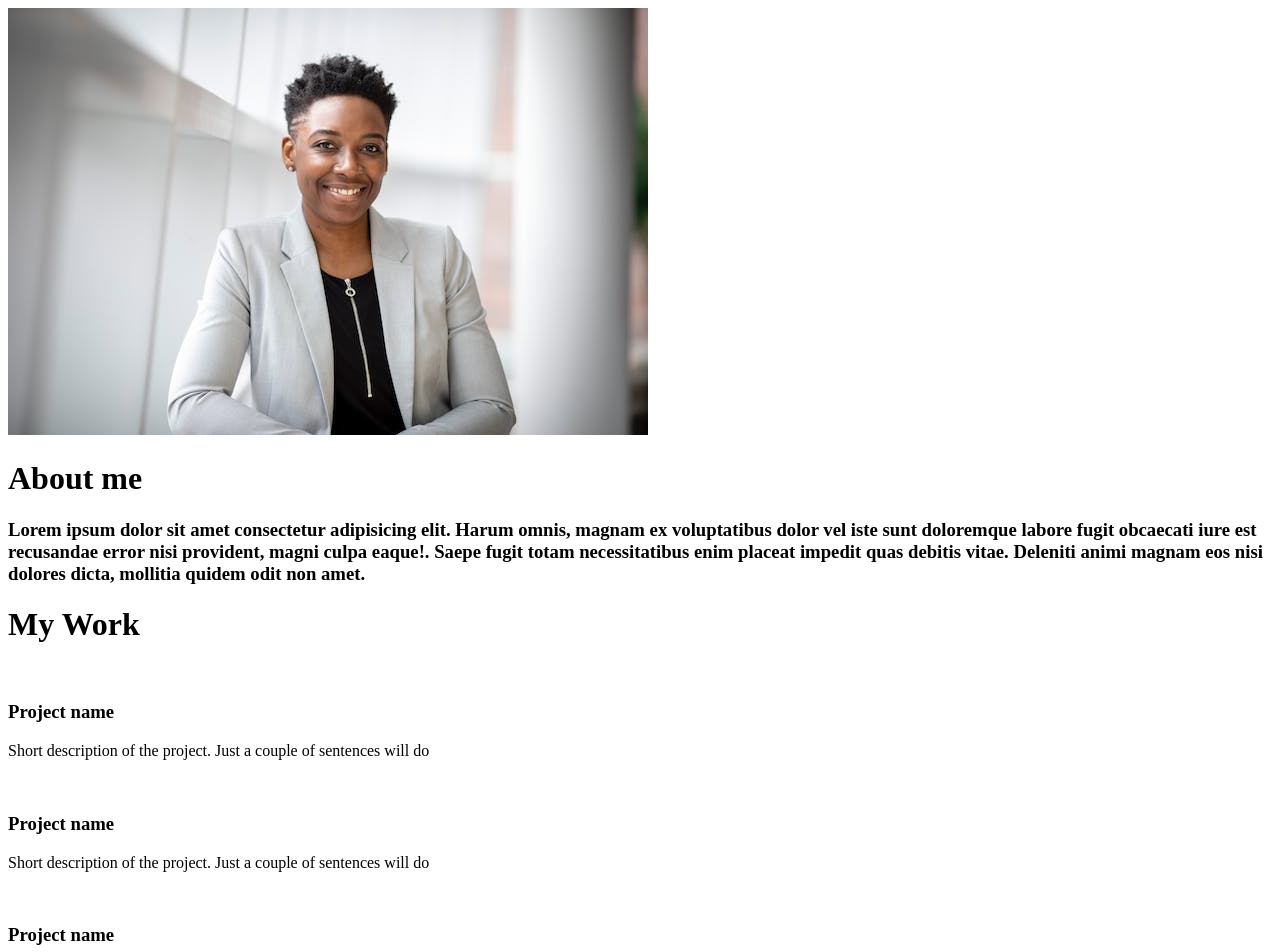
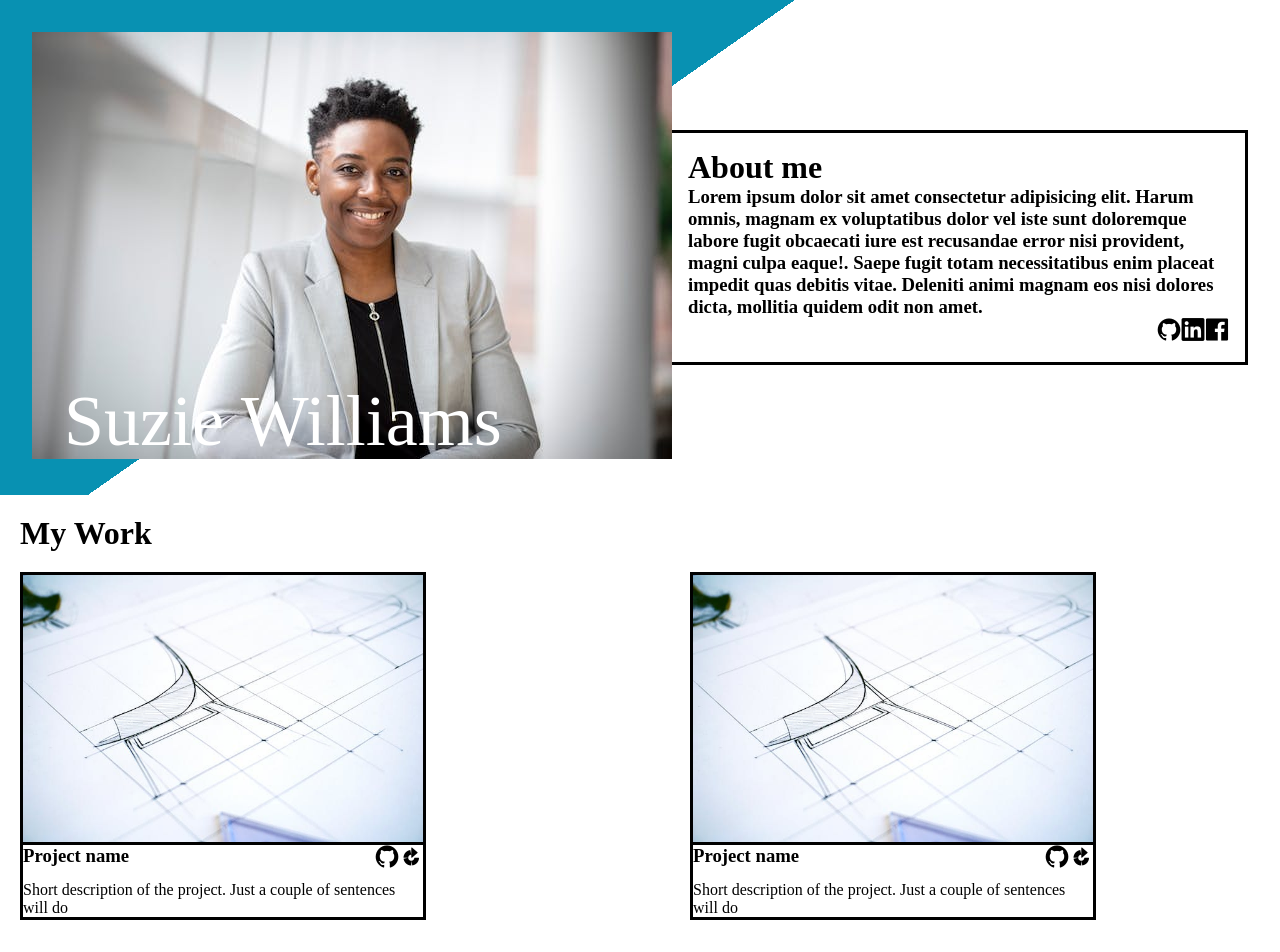
Before and after one commit to Hvbert1/portfolio, a website built with webpack: page dist/index.html in a window 1280 px wide. Shown: the top 952 px of the page. Built offline with nearby package versions, Linux system fonts and the light colour scheme.

Commit message:
add icons + change project layout

```diff
--- a/package.json
+++ b/package.json
@@ -11,6 +11,8 @@
   "author": "",
   "license": "ISC",
   "devDependencies": {
+    "css-loader": "^6.9.0",
+    "style-loader": "^3.3.4",
     "webpack": "^5.89.0",
     "webpack-cli": "^5.1.4"
   },
--- a/src/index.js
+++ b/src/index.js
@@ -1,10 +1,19 @@
+import './style.css';
+
 function createBio() {
     let bioContainer = document.createElement("div");
     bioContainer.id = "bioContainer";
 
-    let bioPic = document.createElement("img");
-    bioPic.id = "bioPic";
-    bioPic.src = "../src/imgs/portrait640w.jpg";
+    let bioImgContainer = document.createElement("div");
+    bioImgContainer.id = "bioImgContainer";
+
+    let bioImg = document.createElement("img");
+    bioImg.id = "bioImg";
+    bioImg.src = "../src/imgs/portrait640w.jpg";
+
+    let bioImgText = document.createElement("div");
+    bioImgText.id = "bioImgText";
+    bioImgText.innerText = "Suzie Williams";
 
     let bioInfo = document.createElement("div");
     bioInfo.id = "bioInfo";
@@ -14,6 +23,19 @@ function createBio() {
     let bioIcons = document.createElement("div");
     bioIcons.id = "bioIcons";
 
+    let gitIcon = document.createElement("i");
+    gitIcon.classList.add("devicon-github-original");
+
+    let linIcon = document.createElement("i");
+    linIcon.classList.add("devicon-linkedin-plain");
+
+    let fbIcon = document.createElement("i");
+    fbIcon.classList.add("devicon-facebook-plain");
+
+    bioIcons.appendChild(gitIcon);
+    bioIcons.appendChild(linIcon);
+    bioIcons.appendChild(fbIcon);
+
     bioHeading.innerHTML = "About me";
     bioBody.innerHTML = "Lorem ipsum dolor sit amet consectetur adipisicing elit. Harum omnis, magnam ex voluptatibus dolor vel iste sunt doloremque labore fugit obcaecati iure est recusandae error nisi provident, magni culpa eaque!. Saepe fugit totam necessitatibus enim placeat impedit quas debitis vitae. Deleniti animi magnam eos nisi dolores dicta, mollitia quidem odit non amet. "
 
@@ -21,7 +43,10 @@ function createBio() {
     bioInfo.appendChild(bioBody);
     bioInfo.appendChild(bioIcons);
 
-    bioContainer.appendChild(bioPic);
+    bioImgContainer.appendChild(bioImg);
+    bioImgContainer.appendChild(bioImgText);
+
+    bioContainer.appendChild(bioImgContainer);
     bioContainer.appendChild(bioInfo);
 
     document.getElementById("container").appendChild(bioContainer);
@@ -39,9 +64,10 @@ function createBody() {
 
     for (let i = 0; i < 6; i++) {
         let card = document.createElement("div");
-        card.classList.add("card" + i);
+        card.classList.add("card");
 
         let cardPic = document.createElement("img");
+        cardPic.src = "../src/imgs/project.jpg";
 
         let cardBody = document.createElement("div");
         cardBody.classList.add("cardBody");
@@ -55,9 +81,18 @@ function createBody() {
         let cardIcons = document.createElement("div");
         cardIcons.classList.add("cardIcons");
 
+        let gitIcon = document.createElement("i");
+        gitIcon.classList.add("devicon-github-original");
+
+        let clickIcon = document.createElement("i");
+        clickIcon.classList.add("devicon-bamboo-original");
+
         let cardText = document.createElement("p");
         cardText.classList.add("cardText");
         cardText.innerHTML = "Short description of the project. Just a couple of sentences will do";
+
+        cardIcons.appendChild(gitIcon);
+        cardIcons.appendChild(clickIcon);
 
         cardHeader.appendChild(cardTitle);
         cardHeader.appendChild(cardIcons);
--- /dev/null
+++ b/src/style.css
@@ -0,0 +1,85 @@
+* {
+    margin: 0;
+    padding: 0;
+
+}
+/* #container {
+    display: flex;
+    flex-direction: column;
+    align-items: center;
+
+} */
+
+#bioContainer {
+    display: flex;
+    align-items: center;
+    justify-content: center;
+    padding: 2rem;
+    background: linear-gradient(145deg, #0891b2 40%, white 40%);
+}
+
+#bioImgContainer {
+    position: relative;
+    text-align: center;
+    color: white;
+}
+
+#bioImgText {
+    font-size: 4.5em;
+    position: absolute;
+    bottom: 0%;
+    left: 5%;
+}
+
+#bioInfo {
+    display: grid;
+    min-width: 300px;
+    max-width: 600px;
+    grid-template-rows: min-content;
+}
+
+#bioIcons {
+    font-size: 1.5rem;
+    justify-self: end;
+}
+
+#bioInfo {
+    background-color: white;
+    border-style: solid;
+    border-left-width: 0;
+    padding: 1rem;
+}
+
+#projectContainer {
+    margin-top: 20px;
+    margin-left: 20px;
+}
+
+#cardsContainer {
+    margin-top: 20px;
+    display: grid;
+    grid-template-columns: repeat(auto-fit, minmax(400px, 1fr));
+    grid-auto-rows: min-content;
+    gap: 5rem;
+}
+
+.card {
+    width: 400px;
+    display: grid;
+    grid-template-rows: min-content 1fr 1fr;
+    border-style: solid;
+}
+
+.card img {
+    width: 400px;
+    border-bottom: solid;
+}
+
+.cardHeader {
+    display: flex;
+    justify-content: space-between;
+}
+
+.cardIcons {
+    font-size: 1.5rem;
+}
--- a/webpack.config.js
+++ b/webpack.config.js
@@ -6,4 +6,12 @@ module.exports = {
     filename: 'main.js',
     path: path.resolve(__dirname, 'dist'),
   },
+  module: {
+    rules: [
+      {
+        test: /\.css$/i,
+        use: ['style-loader', 'css-loader'],
+      },
+    ],
+  },
 };
```
Also changed, not shown: dist/index.html, dist/main.js, src/imgs/project.jpg (added), 1 other file.
